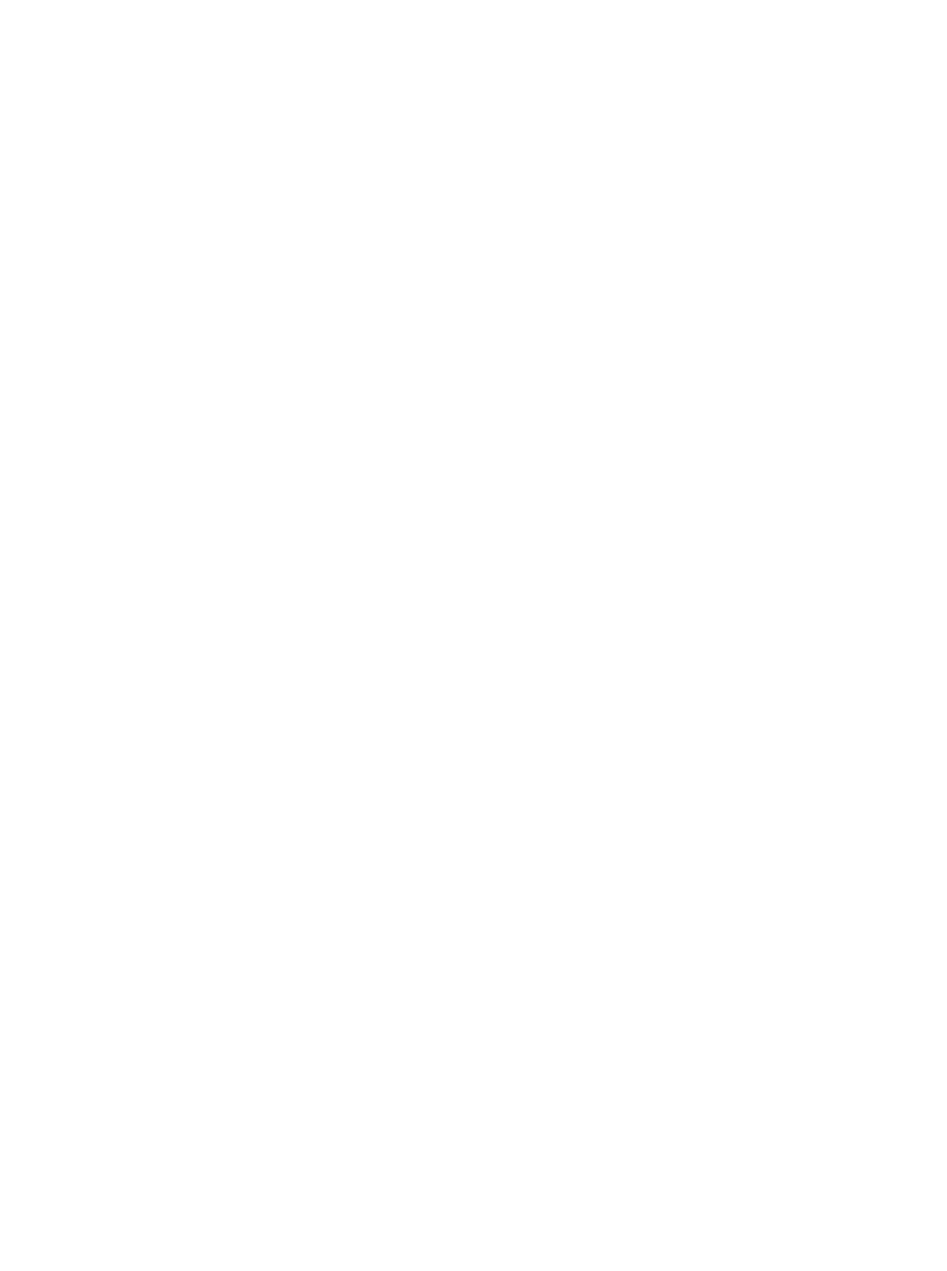
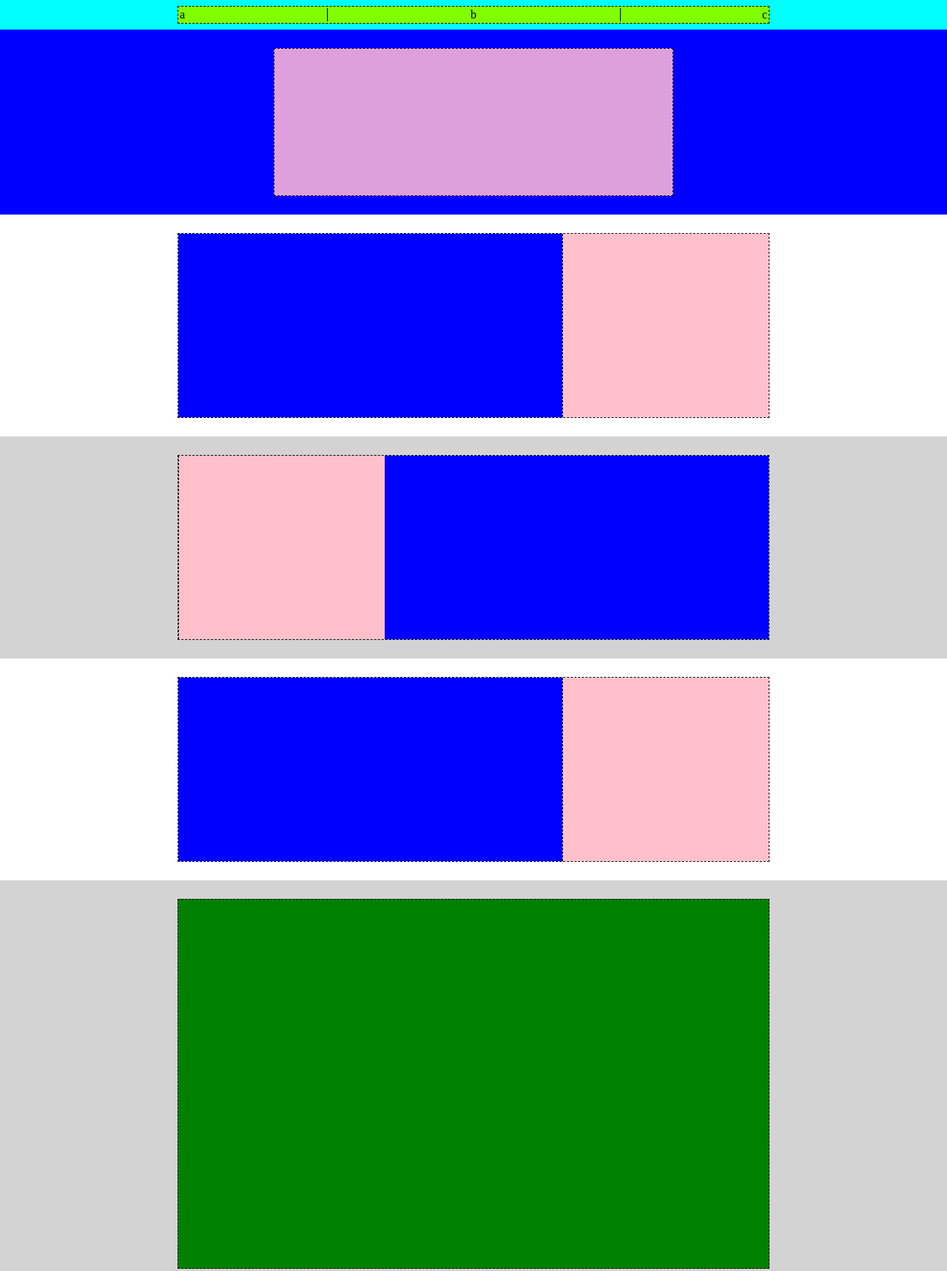
Before and after one commit to Francesco98Welcome/htmlcss-struttura-discord, a plain HTML site: page index.html in a window 1280 px wide. Shown: the top 1718 px of the page at 74% size. Before the commit the page ends 800 px from the top, so only its background shows below. Drawn offline with Linux system fonts and the light colour scheme; files that its build step writes are made by us from their sources.

Commit message:
- quasi finito - ultimi update

```diff
--- a/css/style.css
+++ b/css/style.css
@@ -0,0 +1,134 @@
+* {
+    padding: 0;
+    margin: 0;
+    box-sizing: border-box;
+}
+
+.debug header {
+    background-color: aqua;
+    min-height: 20px;
+    padding: 8px;
+    display: flex;
+    justify-content: center;
+    align-items: center;
+}
+.container-header {
+    display: flex;
+    width: 800px;
+    justify-content: center;
+    background-color: chartreuse;
+}
+
+header > div {
+    border: 1px dashed black;
+    padding: 2px;
+}
+
+.logo-01,
+.login {
+    flex: 25%;
+}
+.link {
+    flex: 50%;
+    text-align: center;
+    border-right: 1px solid black;
+    border-left: 1px solid black;
+}
+.login {
+    text-align: end;
+}
+
+.sec-01 {
+    height: 250px;
+    background-color: blue;
+    display: flex;
+    justify-content: center;
+    align-items: center;
+}
+.blu {
+    width: 540px;
+    height: 200px;
+    background-color: plum;
+    border: 1px dashed black;
+}
+.sec-02,
+.sec-03,
+.sec-06 {
+    height: 300px;
+    display: flex;
+    justify-content: center;
+    align-items: center;
+}
+.blu-pink-01 {
+    width: 800px;
+    border: 1px dashed black;
+    display: flex;
+    height: 250px;
+}
+.blu-sec-2 {
+    background-color: blue;
+    width: 65%;
+}
+.pink-sec-2 {
+    background-color: pink;
+    width: 35%;
+    border-left: 1px dashed black;
+}
+
+.sec-03,
+.sec-05 {
+    background-color: lightgray;
+}
+
+.sec-05 {
+    min-height: 550px;
+    display: flex;
+    justify-content: center;
+    align-items: center;
+}
+.green {
+    background-color: green;
+    height: 500px;
+    width: 800px;
+    border: 1px dashed black;
+}
+
+.sec-06 {
+    background-color: black;
+}
+.blu-pink-06 {
+    width: 800px;
+    height: 290px;
+    display: flex;
+    padding-bottom: 16px;
+}
+
+.blu-pink-06 > div {
+    border: 1px dashed white;
+}
+.flex-1 {
+    flex: 1;
+    background-color: rgb(107, 211, 211);
+}
+.sect-pink {
+    flex: 2;
+    background-color: pink;
+}
+
+hr {
+    border: 1px solid white;
+}
+footer {
+    background-color: black;
+     display: flex;
+    justify-content: center;
+    align-items: center;
+}
+.container-final {
+    width: 800px;
+    background-color: lightblue;
+    display: flex;
+    justify-content: space-between;
+    padding: 10px 0px;
+    margin-top: 16px;
+}
--- a/index.html
+++ b/index.html
@@ -5,9 +5,70 @@
     <meta http-equiv="X-UA-Compatible" content="IE=edge">
     <meta name="viewport" content="width=device-width, initial-scale=1.0">
     <title>Document</title>
-    <link rel="stylesheet" href="style.css">
+    <link rel="stylesheet" href="css/style.css">
 </head>
-<body>
+<body class="debug">
+
+    <header>
+        <div class="container-header">
+            <div class="logo-01">a</div>
+            <div class="link">b</div>
+            <div class="login">c</div>
+        </div>
+    </header>
+
+    <main>
+        <section class="sec-01">
+            <div class="blu"></div>
+        </section>
+
+
+        <section class="sec-02">
+            <div class="blu-pink-01">
+                <div class="blu-sec-2"></div>
+                <div class="pink-sec-2"></div>
+            </div>
+        </section>
+
+
+        <section class="sec-03">
+            <div class="blu-pink-01">
+                <div class="pink-sec-2"></div>
+                <div class="blu-sec-2"></div>
+            </div>
+        </section>
+
+
+        <section class="sec-02">
+            <div class="blu-pink-01">
+                <div class="blu-sec-2"></div>
+                <div class="pink-sec-2"></div>
+            </div>
+        </section>
+
+
+        <section class="sec-05">
+            <div class="green">
+            </div>
+        </section>
+
+        <section class="sec-06">
+            <div class="blu-pink-06">
+                <div class="sect-pink"></div>
+                <div class="flex-1"></div>
+                <div class="flex-1"></div>
+                <div class="flex-1"></div>
+                <div class="flex-1"></div>
+            </div>
+        </section>
+    </main>
+    <hr>
+    <footer>
+        <div class="container-final">
+            <button>Logo</button>
+            <button class="btn">Bottone</button>
+        </div>
+    </footer>
 
 </body>
 </html>
```
